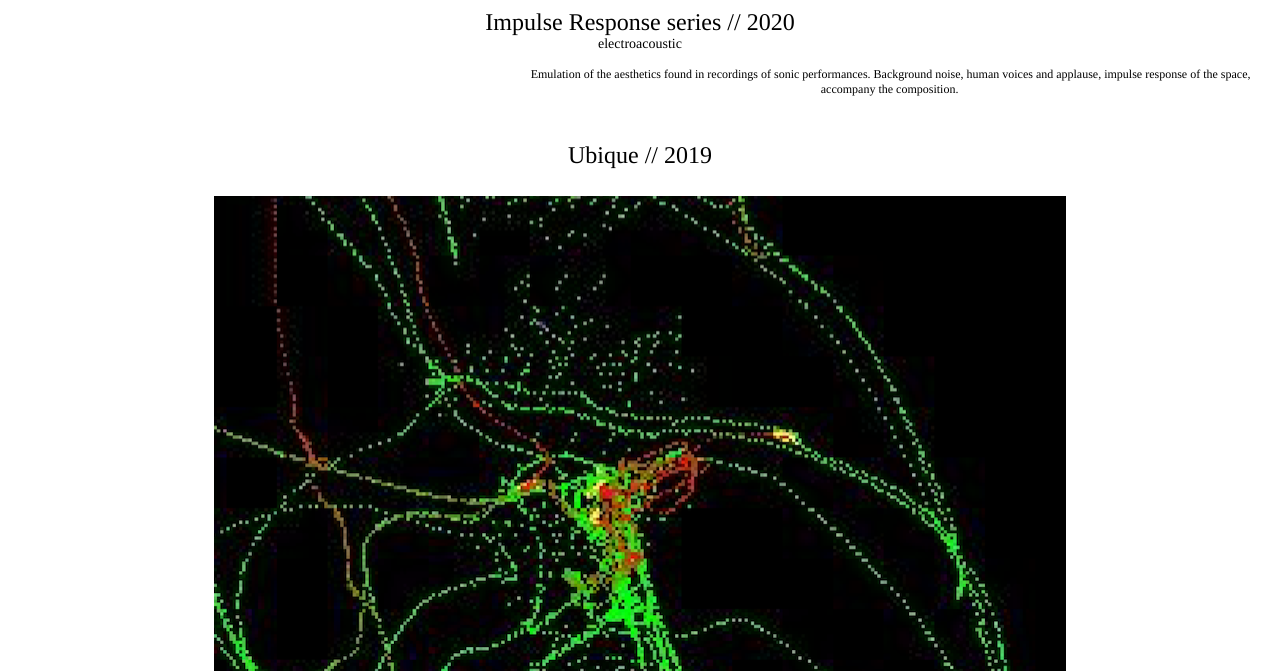
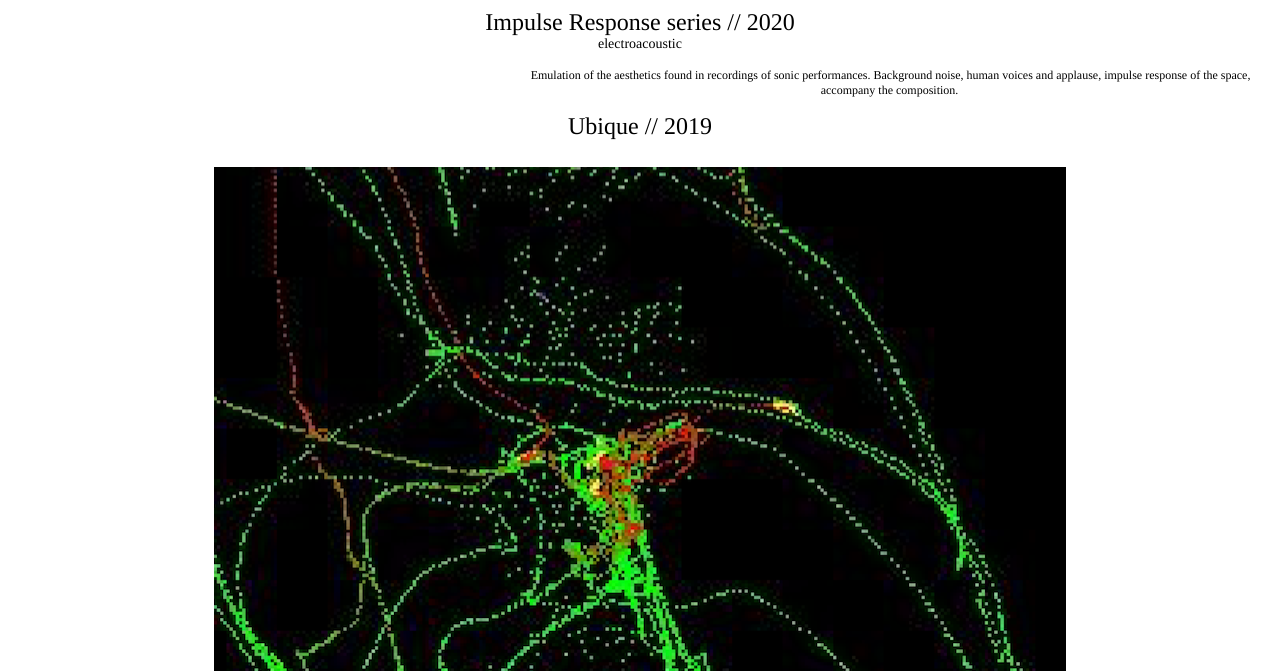
Before and after one commit to sofokliskoutsourelis/sofokliskoutsourelis.github.io, a plain HTML site: page index.html in a window 1280 px wide. Shown: the part 129-800 px from the top of the page. Drawn offline with Linux system fonts and the light colour scheme.

Commit message:
feat(content): Update of content

```diff
--- a/index.html
+++ b/index.html
@@ -11,7 +11,7 @@
     p.p2 {margin: 0.0px 0.0px 0.0px 0.0px; text-align: center; line-height: 55.0px; font: 48.0px Times; color: #000000; -webkit-text-stroke: #000000}
     p.p3 {margin: 0.0px 0.0px 0.0px 0.0px; text-align: center; line-height: 28.0px; font: 24.0px Times; color: #000000; -webkit-text-stroke: #000000}
     p.p4 {margin: 0.0px 0.0px 0.0px 0.0px; text-align: center; line-height: 17.0px; font: 14.0px Times; color: #000000; -webkit-text-stroke: #000000}
-    p.p5 {margin: 0.0px 0.0px 15.0px 502.2px; text-align: center; text-indent: -1.0px; line-height: 14.0px; font: 12.0px Times; color: #000000; -webkit-text-stroke: #000000}
+    p.p5 {margin: 0.0px 0.0px 15.0px 502.1px; text-align: center; text-indent: -1.0px; line-height: 14.0px; font: 12.0px Times; color: #000000; -webkit-text-stroke: #000000}
     p.p6 {margin: 0.0px 0.0px 15.0px 0.0px; text-align: center; line-height: 14.0px; font: 12.0px Times; color: #000000; -webkit-text-stroke: #000000}
     li.li7 {margin: 0.0px 0.0px 0.0px 0.0px; text-align: center; line-height: 13.0px; font: 10.0px Times; color: #464646; -webkit-text-stroke: #464646}
     span.s1 {font-kerning: none}
@@ -35,13 +35,9 @@
 </span></p>
 <p class="p3"><span class="s1">Impulse Response series // 2020</span></p>
 <p class="p4"><span class="s1">electroacoustic</span></p>
-<p class="p1"><span class="s1"><br>
+<p class="p4"><span class="s1"><br>
 </span></p>
 <p class="p5"><span class="s1">Emulation of the aesthetics found in recordings of sonic performances. Background noise, human voices and applause, impulse response of the space, accompany the composition.<span class="Apple-converted-space"> </span></span></p>
-<p class="p1"><span class="s1"><br>
-</span></p>
-<p class="p1"><span class="s1"><br>
-</span></p>
 <p class="p3"><span class="s1">Ubique // 2019</span></p>
 <p class="p3"><span class="s1"><br>
 </span></p>
```
